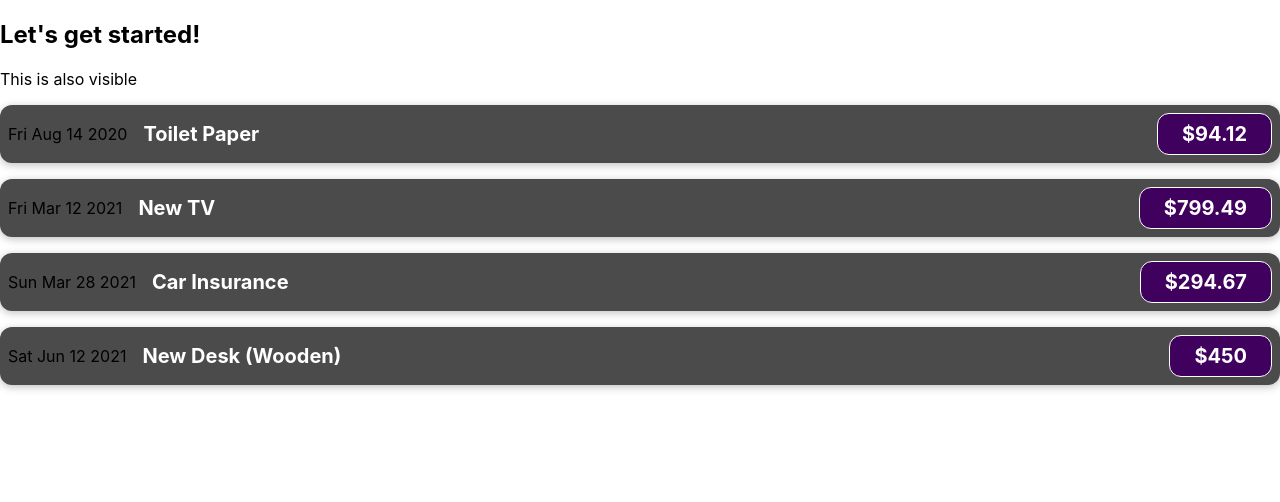
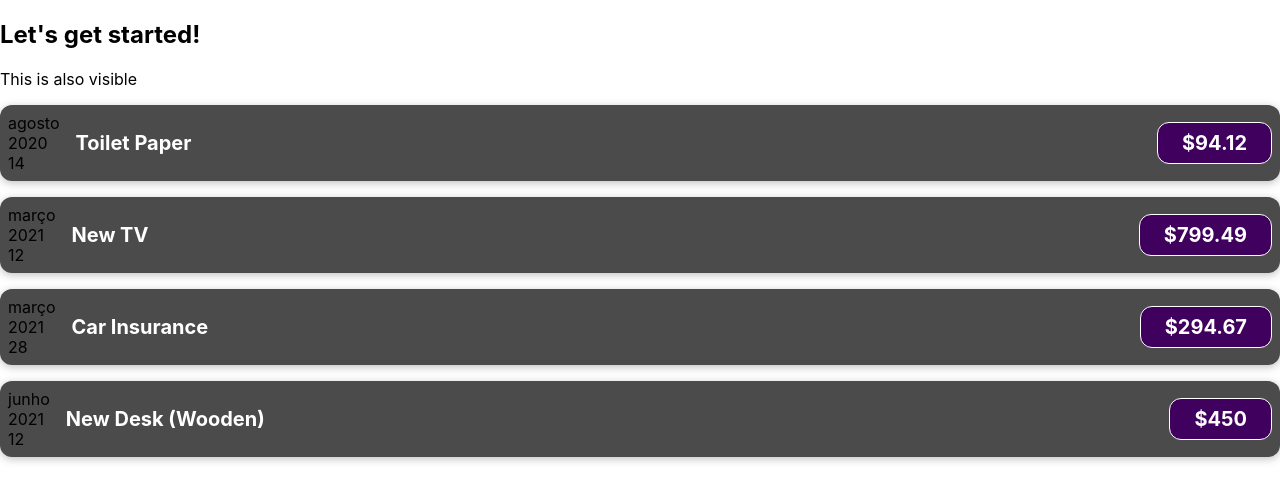
Before and after one commit to genSouza/react-course, a React (Create React App) app in the folder react-complete-guide/: page / in a window 1280 px wide. Shown: the top 502 px of the page. Built offline with nearby package versions, Linux system fonts and the light colour scheme.

Commit message:
Lesson 38
Adding "normal" JavaScript Logic to Components

```diff
--- a/react-complete-guide/src/components/ExpenseItem.component.js
+++ b/react-complete-guide/src/components/ExpenseItem.component.js
@@ -1,9 +1,17 @@
 import "./ExpenseItem.css";
 
 function ExpenseItemComponent(props) {
+  const month = props.date.toLocaleString("pt-BR", { month: "long" });
+  const day = props.date.toLocaleString("pt-BR", { day: "2-digit" });
+  const year = props.date.getFullYear();
+
   return (
     <div className="expense-item">
-      <div>{props.date.toDateString()}</div>
+      <div>
+        <div>{month}</div>
+        <div>{year}</div>
+        <div>{day}</div>
+      </div>
       <div className="expense-item__description">
         <h2>{props.title}</h2>
         <div className="expense-item__price">${props.amount}</div>
```
